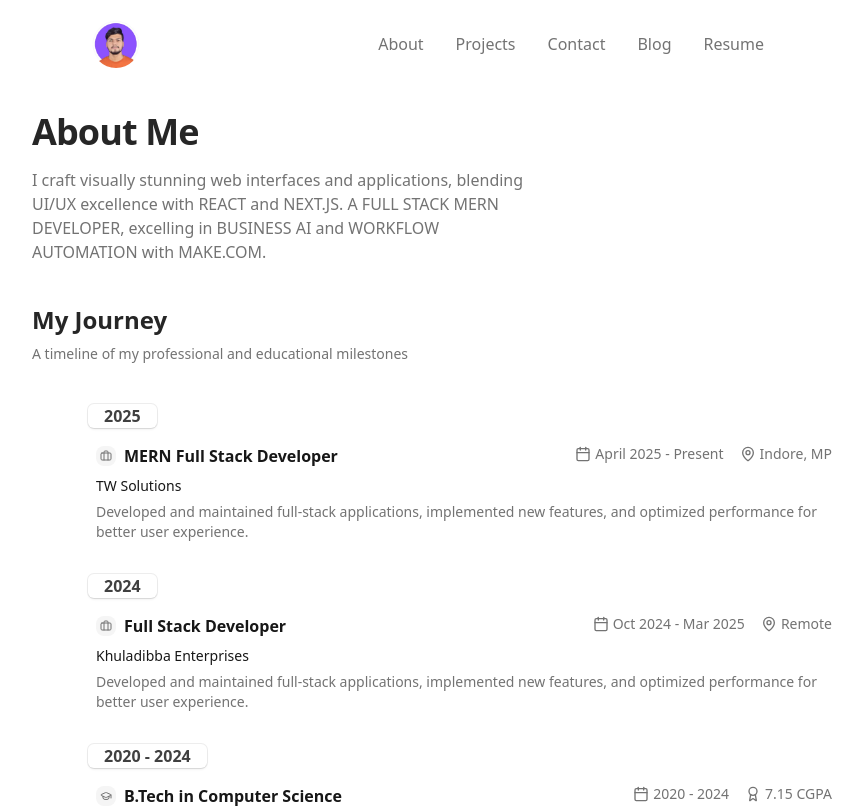
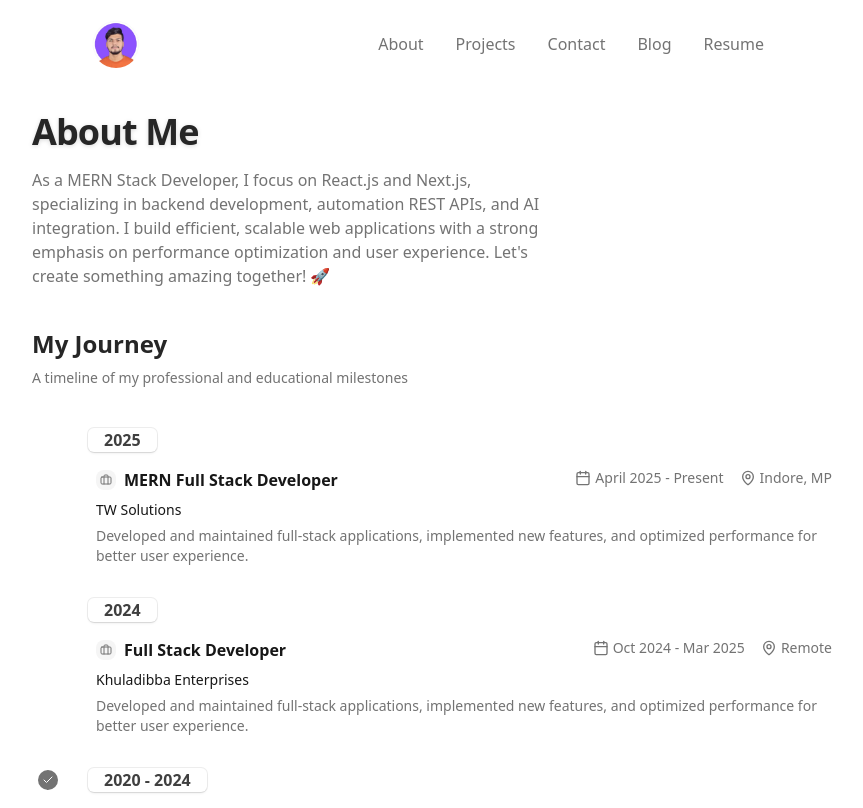
Before and after one commit to AmanSagar0607/amansagar.in, a Next.js app: page /about in a window 1280 px wide. Shown: the top 808 px of the page, without its empty margins (208-1071 px from the left). Built offline with nearby package versions, Linux system fonts and the light colour scheme; a web font is replaced by a local one.

Commit message:
feat: add smooth animations to heading components and fix view transitions
- Add motion animations to Heading and SubHeading components
- Fix view transitions configuration
- Update contact page layout and styling
- Remove duplicate Link import in navbar

```diff
--- a/src/app/about/page.tsx
+++ b/src/app/about/page.tsx
@@ -1,21 +1,18 @@
 import { Container } from "@/components/container";
+import { Heading } from "@/components/heading";
+import { SubHeading } from "@/components/subheading";
 import Timeline from "@/components/timeline";
-import { Projects } from "@/components/projects";
 
 export default function Home() {
   return (
     <div className={`flex min-h-screen items-start justify-center`}>
      <Container className="min-h-[200vh] p-4 md:pt-28 pt-20 md:pb-10 pb-10 md:px-12 px-8">
-        <h1 className="text-primary text-2xl font-bold tracking-tight md:text-4xl">
-          About Me
-        </h1>
-        <p className="text-secondary max-w-lg pt-4 text-sm md:text-base">
-          I craft visually stunning web interfaces and applications, blending
+        <Heading as="h1"> About Me</Heading>
+       <SubHeading as="h2"> As a MERN Stack Developer, I focus on React.js and Next.js, specializing in backend development, automation REST APIs, and AI integration. I build efficient, scalable web applications with a strong emphasis on performance optimization and user experience. Let's create something amazing together! 🚀 </SubHeading>
+          {/* I craft visually stunning web interfaces and applications, blending
           UI/UX excellence with REACT and NEXT.JS. A FULL STACK MERN DEVELOPER,
-          excelling in BUSINESS AI and WORKFLOW AUTOMATION with MAKE.COM.
-        </p>
+          excelling in BUSINESS AI and WORKFLOW AUTOMATION with MAKE.COM. */}
         <Timeline/>
-        <Projects/>
       </Container>
     </div>
   );
--- a/src/app/blog/page.tsx
+++ b/src/app/blog/page.tsx
@@ -1,6 +1,8 @@
 import Link from 'next/link';
 import { Metadata } from 'next';
 import { getMDXFiles } from '@/lib/mdx-utils';
+import { Heading } from '@/components/heading';
+import { SubHeading } from '@/components/subheading';
 
 export const metadata: Metadata = {
   title: 'Blog | Aman Sagar',
@@ -24,10 +26,8 @@ export default async function BlogPage() {
   return (
     <div className="container py-8">
       <div className="mb-12">
-        <h1 className="mb-3 text-4xl font-bold tracking-tight">All Blog Posts</h1>
-        <p className="text-lg text-muted-foreground">
-          Thoughts, stories and ideas about software development and more.
-        </p>
+        <Heading as="h1">All Blog Posts</Heading>
+        <SubHeading as="h2">Thoughts, stories and ideas about software development and more.</SubHeading>
       </div>
 
       <div className="mx-auto max-w-4xl space-y-12">
--- a/src/app/contact/page.tsx
+++ b/src/app/contact/page.tsx
@@ -1,16 +1,14 @@
 import { Container } from "@/components/container";
+import { Heading } from "@/components/heading";
+import { SubHeading } from "@/components/subheading";
 
 
 export default function ContactPage() {
   return (
     <div className={`flex min-h-screen items-start justify-center`}>
      <Container className="min-h-[200vh] p-4 md:pt-28 pt-20 md:pb-10 pb-10 md:px-12 px-8">
-        <h1 className="text-primary text-2xl font-bold tracking-tight md:text-4xl">
-          Contact Me
-        </h1>
-        <p className="text-secondary max-w-lg pt-4 text-sm md:text-base">
-          I am always open to new opportunities and collaborations. Feel free to reach out to me via email or LinkedIn.
-        </p>
+        <Heading as="h1">Contact Me</Heading>
+        <SubHeading as="h2">I am always open to new opportunities and collaborations. Feel free to reach out to me via email or LinkedIn.</SubHeading>
 
         <div>
           <h2 className="text-primary mt-6 text-2xl font-bold tracking-tight md:text-4xl">My Contact Information</h2>
--- a/src/app/page.tsx
+++ b/src/app/page.tsx
@@ -1,17 +1,16 @@
 import { Container } from "@/components/container";
 import { Projects } from "@/components/projects";
 import { LandingBlogs } from "@/components/landing-blogs";
+import { Heading } from "@/components/heading";
+import { SubHeading } from "@/components/subheading";
+
 
 export default function Home() {
   return (
     <div className={`min-h-screen flex items-start justify-center`}>
        <Container className="min-h-[200vh] p-4 md:pt-28 pt-20 md:pb-10 pb-10 md:px-12 px-8">
-        <h1 className="text-2xl md:text-4xl font-bold tracking-tight text-primary">
-          Aman Sagar
-        </h1>
-        <p className="text-secondary md:text-base text-sm pt-4 max-w-lg">
-          Hello, I&apos;m Aman, and I am working as a Full Stack Developer with more than 6 months of experience. I am a quick learner and a team player.
-        </p>
+        <Heading as="h1"> Aman Sagar</Heading>
+        <SubHeading as="h2">Hello, I&apos;m Aman, and I am working as a Full Stack Developer with more than 6 months of experience. I am a quick learner and a team player.</SubHeading>
         <Projects/>
         <LandingBlogs/>
       </Container>
--- a/src/app/projects/page.tsx
+++ b/src/app/projects/page.tsx
@@ -1,18 +1,16 @@
 import { Container } from "@/components/container";
 import { Projects } from "@/components/projects";
+import { Heading } from "@/components/heading";
+import { SubHeading } from "@/components/subheading";
 
 
 export default function ProjectsPage() {
   return (
     <div className={`flex min-h-screen items-start justify-center`}>
      <Container className="min-h-[200vh] p-4 md:pt-28 pt-20 md:pb-10 pb-10 md:px-12 px-8">
-        <h1 className="text-primary text-2xl font-bold tracking-tight md:text-4xl">
-          My Projects
-        </h1>
-        <p className="text-secondary max-w-lg pt-4 text-sm md:text-base">
-          I build visually stunning web interfaces and applications, blending
-          UI/UX excellence with REACT and NEXT.JS.
-        </p>
+        <Heading as="h1">My Projects</Heading>
+        <SubHeading as="h2">I build visually stunning web interfaces and applications, blending
+          UI/UX excellence with REACT and NEXT.JS. </SubHeading>
        <Projects/>
       </Container>
     </div>
--- a/src/app/resume/page.tsx
+++ b/src/app/resume/page.tsx
@@ -1,18 +1,15 @@
 import { Container } from "@/components/container";
+import { Heading } from "@/components/heading";
+import { SubHeading } from "@/components/subheading";
 
 
 export default function ResumePage() {
   return (
     <div className={`flex min-h-screen items-start justify-center`}>
      <Container className="min-h-[200vh] p-4 md:pt-28 pt-20 md:pb-10 pb-10 md:px-12 px-8">
-        <h1 className="text-primary text-2xl font-bold tracking-tight md:text-4xl">
-          My Resume
-        </h1>
-        <p className="text-secondary max-w-lg pt-4 text-sm md:text-base">
-          I build visually stunning web interfaces and applications, blending
-          UI/UX excellence with REACT and NEXT.JS.
-        </p>
-
+        <Heading as="h1">My Resume</Heading>
+        <SubHeading as="h2">I build visually stunning web interfaces and applications, blending
+          UI/UX excellence with REACT and NEXT.JS. </SubHeading>
       </Container>
     </div>
   );
--- /dev/null
+++ b/src/components/heading.tsx
@@ -0,0 +1,19 @@
+"use client";
+
+import React from 'react'
+import { cn } from '@/lib/utils'
+import { motion } from 'motion/react'
+
+export const Heading = ({as: Tag = "h1", children, className }: {as: "h1" | "h2" | "h3" | "h4" | "h5" | "h6", children: React.ReactNode, className?: string}) => {
+  return (
+    <motion.div
+    initial={{ opacity: 0 , filter: "blur(10px)", y:10}}
+    animate={{ opacity: 1 , filter: "blur(0px)", y:0}}
+    transition={{ duration: 0.3, ease: "easeInOut" , delay: 0.2}}
+    >
+    <Tag className={cn(`text-primary drop-shadow-sm text-2xl font-bold tracking-tight md:text-4xl`, className)}>
+      {children}
+    </Tag>
+    </motion.div>
+  )
+}
--- a/src/components/navbar/index.tsx
+++ b/src/components/navbar/index.tsx
@@ -7,9 +7,7 @@ import { Container } from "@/components/container";
 import Image from "next/image";
 import Link from "next/link";
 import { motion, useMotionValueEvent, useScroll, useTransform } from "motion/react";
-
-
-import React from 'react'
+import React from 'react';
 
 export const Navbar = () => {
     const navItems = [
--- /dev/null
+++ b/src/components/subheading.tsx
@@ -0,0 +1,18 @@
+"use client";
+import React from 'react'
+import { cn } from '@/lib/utils'
+import { motion } from 'motion/react'
+
+export const SubHeading = ({as: Tag = "h2", children, className }: {as: "h2" | "h3" | "h4" | "h5" | "h6", children: React.ReactNode, className?: string}) => {
+  return (
+    <motion.div
+        initial={{ opacity: 0 , filter: "blur(10px)", y:10}}
+        animate={{ opacity: 1 , filter: "blur(0px)", y:0}}
+        transition={{ duration: 0.3, ease: "easeInOut" }}
+        >
+    <Tag className={cn(`text-secondary max-w-lg pt-4 text-sm md:text-base`, className)}>
+      {children}
+    </Tag>
+    </motion.div>
+  )
+}
```
